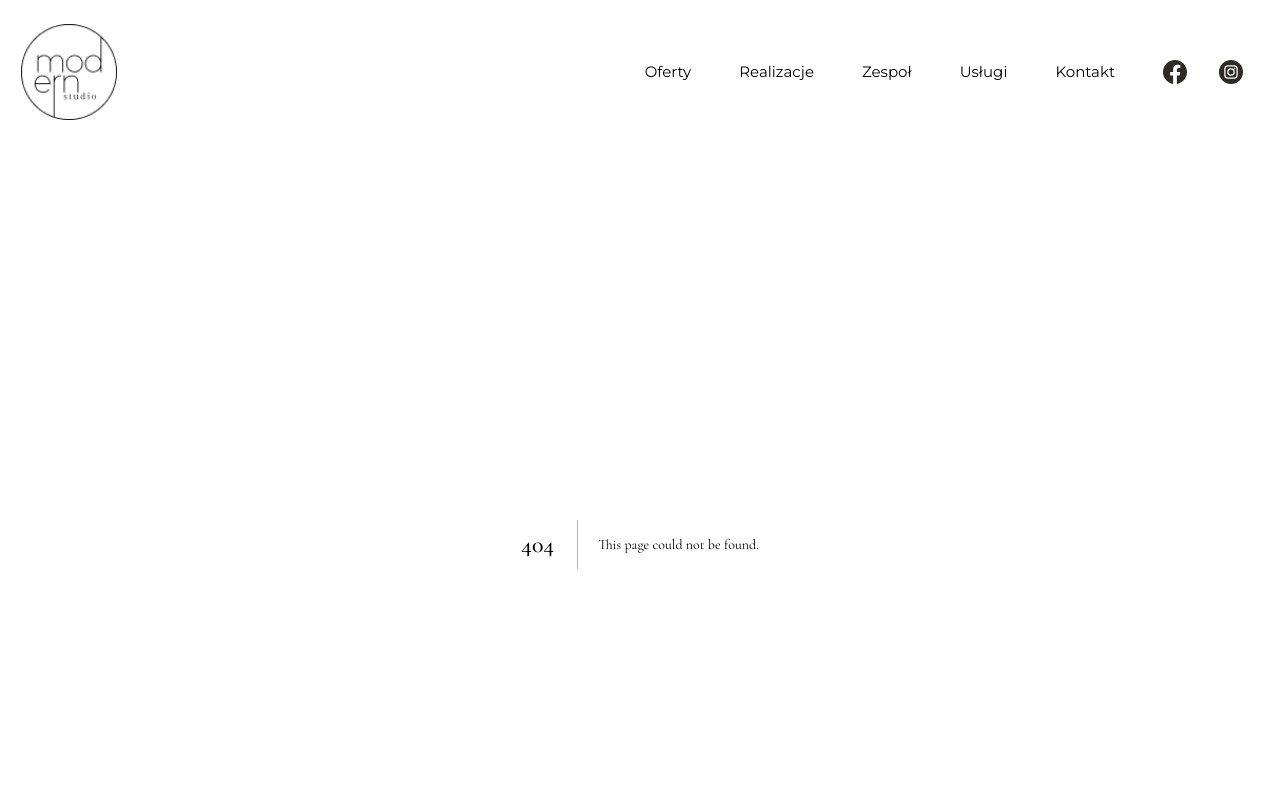
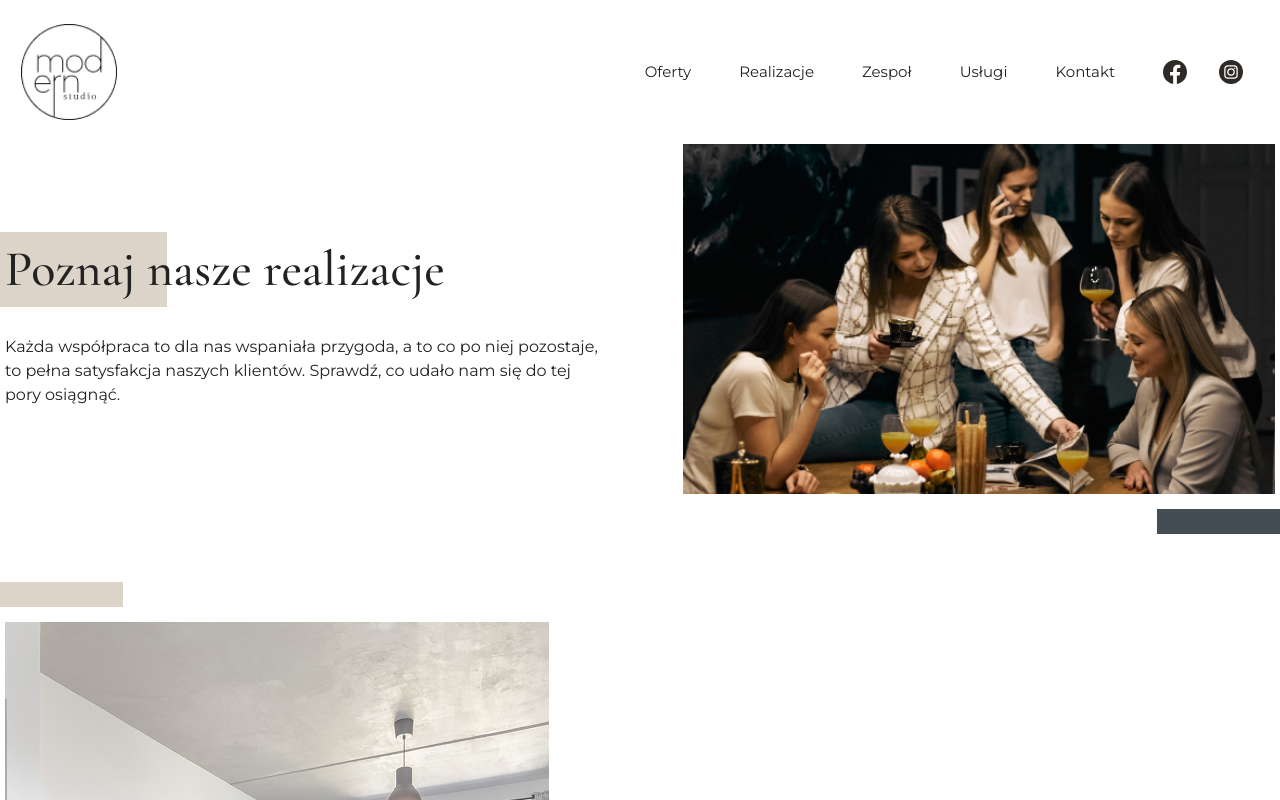
Before and after one commit to AveGhost/modernstudio, a Next.js app: page /realizacje in a window 1280 px wide. Before the commit this address had no page. Shown: the top 800 px of the page. Built offline with nearby package versions, Linux system fonts and the light colour scheme; some icons are missing.

Commit message:
Added realization page

```diff
--- /dev/null
+++ b/src/app/realizacje/page.tsx
@@ -0,0 +1,55 @@
+import RealizationCard from "../components/realization-card/realization-card.component"
+import HighlightHeading from "../components/highlight-heading/highlight-heading.component"
+import DesignArrow from "../components/design-arrow/design-arrow.component"
+import Image from "next/image"
+
+const Realizations = () => {
+    return (
+        <main className="px-6 xl:px-0">
+            <div className="max-w-[1270px] mx-auto">
+                <section className="flex flex-col gap-16 md:gap-32 pb-12 md:pb-30">
+                    <RealizationCard
+                        title="Poznaj nasze realizacje"
+                        description="Każda współpraca to dla nas wspaniała przygoda, a to co po niej pozostaje, to pełna satysfakcja naszych klientów. Sprawdź, co udało nam się do tej pory osiągnąć."
+                        image="/realizations/realization_1.jpg"
+                        arrow={{ direction: "bottom-right", color: "#444C54" }}
+                        imageHeight="min-h-[520px]"
+                    />
+                    <RealizationCard
+                        title="ul.Sielska"
+                        description="Usługa obejmowała zarówno pośrednictwo w wynajmie nieruchomości, jak również pełną aranżację wnętrza i przestrzeni mieszkania. Nieruchomość została zarezerwowana na 1 prezentacji."
+                        image="/realizations/realization_2.jpg"
+                        arrow={{ direction: "top-left", color: "#DDD4C9" }}
+                        isImageLeft={true}
+                    />
+                    <RealizationCard
+                        title="ul.Fieldorfa"
+                        description="Mieszkanie sprzedawane przez zaprzyjaźnionych właścicieli, z którymi połączyłyśmy transakcję sprzedaży nieruchomości z zakupem ich nowego mieszkania."
+                        image="/realizations/realization_3.jpg"
+                        arrow={{ direction: "bottom-right", color: "#444C54" }}
+                    />
+                    <RealizationCard
+                        title="ul.Rolna"
+                        description="Nietuzinkowe mieszkanie, które zarówno na nas jak i na klientach zrobiło ogromne wrażenie, a wisienką na torcie był przestronny i klimatyczny taras na dachu."
+                        image="/realizations/realization_4.jpg"
+                        arrow={{ direction: "top-left", color: "#DDD4C9" }}
+                        isImageLeft={true}
+                    />
+                    <div className="flex flex-col gap-25">
+                        <div className="flex flex-col gap-8 max-w-[600px] mx-auto text-center">
+                            <HighlightHeading fontSize="50px" highLightWidth="165px" classes="block mx-auto">ul. Staszica</HighlightHeading>
+                            <p>Transakcja wynajmu mieszkania, przy której na naszych oczach zrodziła się piękna przyjaźń między Wynajmującą - Panią Katarzyną, a Najemczynią - Panią Gosią</p>
+                        </div>
+                        <div className="relative w-full h-[600px]">
+                            <DesignArrow direction="top-left" borderColor="#DDD4C9" classes="hidden xl:block"/>
+                            <Image src="/realizations/realization_5.jpg" alt="Photo" fill className="object-cover" />
+                            <DesignArrow direction="bottom-right" borderColor="#DDD4C9" classes="hidden xl:block"/>
+                        </div>
+                    </div>
+                </section>
+            </div>
+        </main>
+    )
+}
+
+export default Realizations
```
